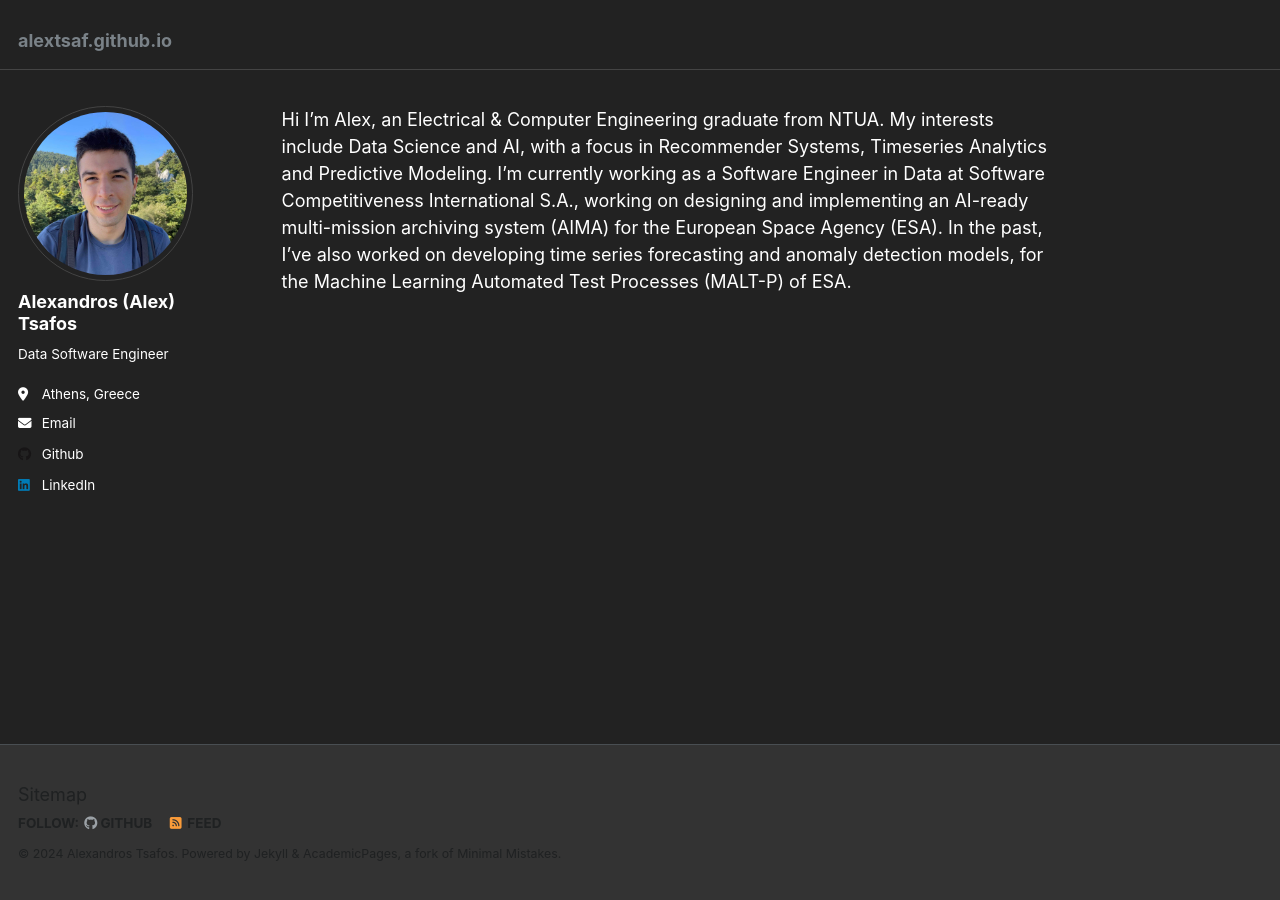
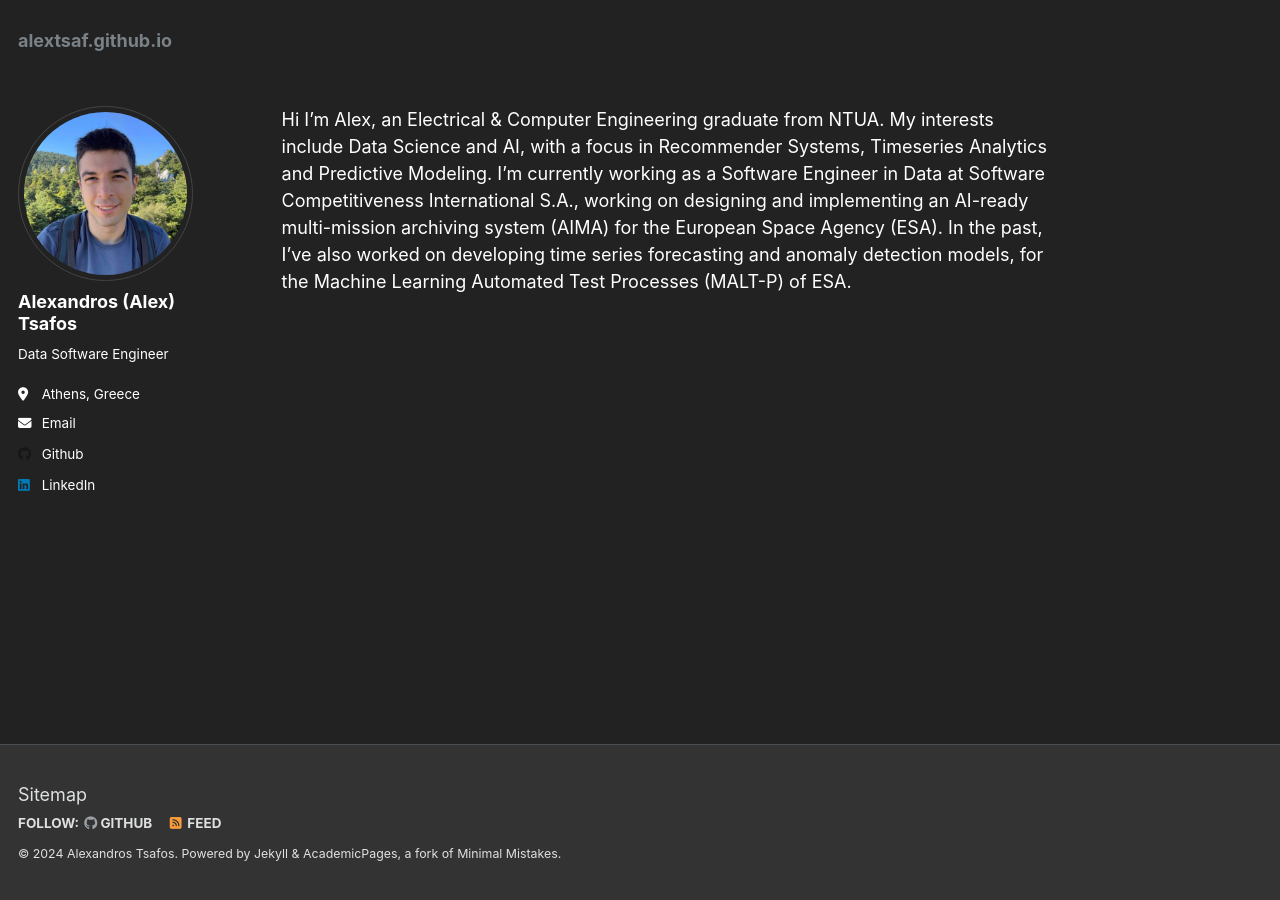
Before and after one commit to alextsaf/alextsaf.github.io, a Jekyll site: the page built from _pages/about.md, in a window 1280 px wide. Built offline with Jekyll 4.4.1, drawn with Linux system fonts in a browser that asks for light colours.

Commit message:
one more try at dark theme

```diff
--- a/_sass/_footer.scss
+++ b/_sass/_footer.scss
@@ -15,7 +15,7 @@
   height: auto;
   /* sticky footer fix end */
   margin-top: 3em;
-  color: mix(#000, $gray, 75%);
+  color: mix(#fff, $gray, 75%);
   -webkit-animation: intro 0.3s both;
           animation: intro 0.3s both;
   -webkit-animation-delay: 0.45s;
--- a/_sass/_masthead.scss
+++ b/_sass/_masthead.scss
@@ -5,7 +5,7 @@
 .masthead {
   position: fixed;
   background: $background-color;
-  border-bottom: 1px solid $border-color;
+  border-bottom: 1px solid $background-color;
   height: $masthead-height;
   top: 0;
   width: 100%;
```
